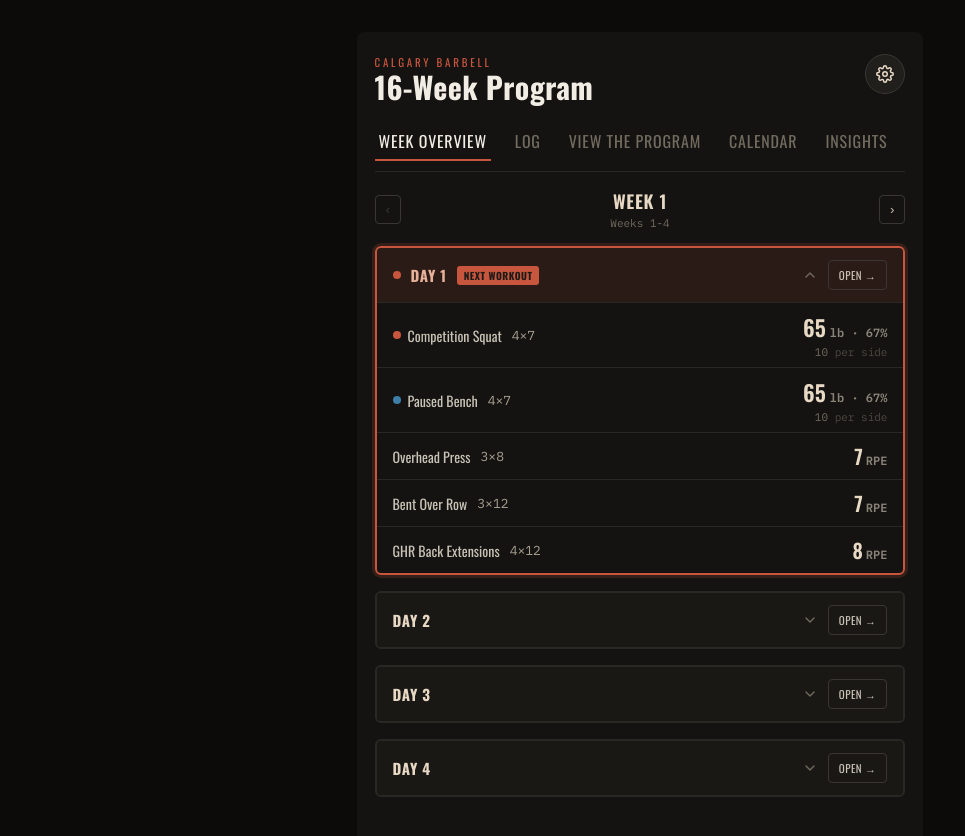
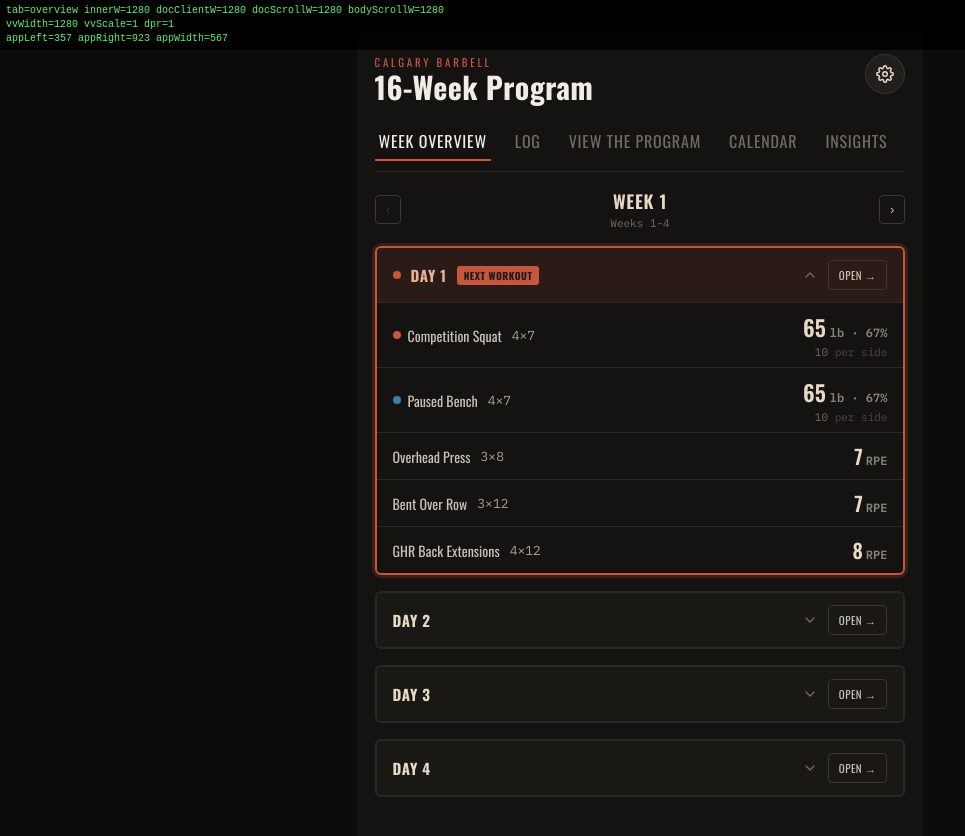
Before and after one commit to jackw91/CBB_App_V3, a React (Vite) app: page / in a window 1280 px wide. Shown: the top 836 px of the page, without its empty margins (0-965 px from the left). Built offline with nearby package versions, Linux system fonts and the light colour scheme.

Commit message:
Update App.jsx

```diff
--- a/src/App.jsx
+++ b/src/App.jsx
@@ -2395,6 +2395,69 @@
           onClose={() => setHistoryExercise(null)}
         />
       )}
+
+      {/* TEMPORARY diagnostic overlay — safe to delete once the mobile
+          compression issue is tracked down. Shows live viewport/overflow
+          numbers directly on screen so they can be read off a real phone
+          without needing DevTools. */}
+      <DebugOverlay mode={mode} />
     </div>
   );
 }
+
+function DebugOverlay({ mode }) {
+  const [stats, setStats] = useState(null);
+  useEffect(() => {
+    const read = () => {
+      const appEl = document.querySelector(".cb-app");
+      const appRect = appEl ? appEl.getBoundingClientRect() : null;
+      setStats({
+        mode,
+        innerWidth: window.innerWidth,
+        docClientWidth: document.documentElement.clientWidth,
+        docScrollWidth: document.documentElement.scrollWidth,
+        bodyScrollWidth: document.body.scrollWidth,
+        vvWidth: window.visualViewport ? Math.round(window.visualViewport.width) : null,
+        vvScale: window.visualViewport ? Math.round(window.visualViewport.scale * 1000) / 1000 : null,
+        dpr: window.devicePixelRatio,
+        appLeft: appRect ? Math.round(appRect.left) : null,
+        appRight: appRect ? Math.round(appRect.right) : null,
+        appWidth: appRect ? Math.round(appRect.width) : null,
+      });
+    };
+    read();
+    const id = setInterval(read, 400);
+    window.addEventListener("resize", read);
+    if (window.visualViewport) window.visualViewport.addEventListener("resize", read);
+    return () => {
+      clearInterval(id);
+      window.removeEventListener("resize", read);
+      if (window.visualViewport) window.visualViewport.removeEventListener("resize", read);
+    };
+  }, [mode]);
+
+  if (!stats) return null;
+  return (
+    <div
+      style={{
+        position: "fixed",
+        top: 0,
+        left: 0,
+        right: 0,
+        zIndex: 999999,
+        background: "rgba(0,0,0,0.88)",
+        color: "#5fef7a",
+        fontFamily: "monospace",
+        fontSize: 10,
+        lineHeight: 1.4,
+        padding: "4px 6px",
+        pointerEvents: "none",
+        whiteSpace: "pre",
+      }}
+    >
+      {`tab=${stats.mode} innerW=${stats.innerWidth} docClientW=${stats.docClientWidth} docScrollW=${stats.docScrollWidth} bodyScrollW=${stats.bodyScrollWidth}
+vvWidth=${stats.vvWidth} vvScale=${stats.vvScale} dpr=${stats.dpr}
+appLeft=${stats.appLeft} appRight=${stats.appRight} appWidth=${stats.appWidth}`}
+    </div>
+  );
+}
```
